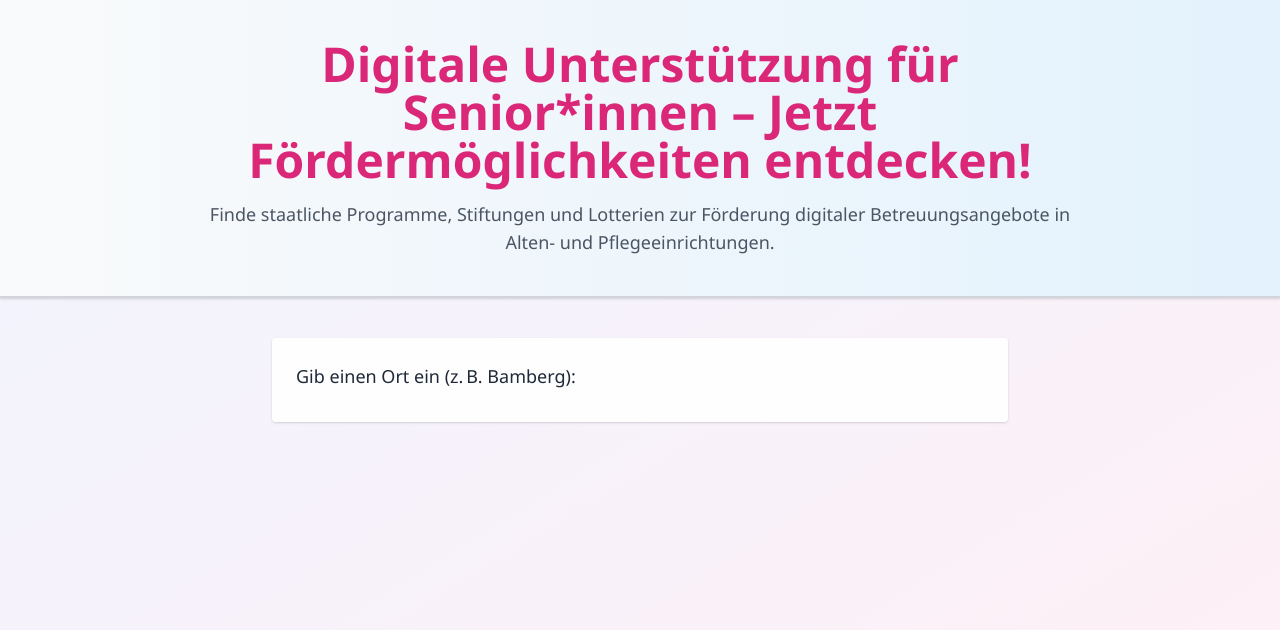
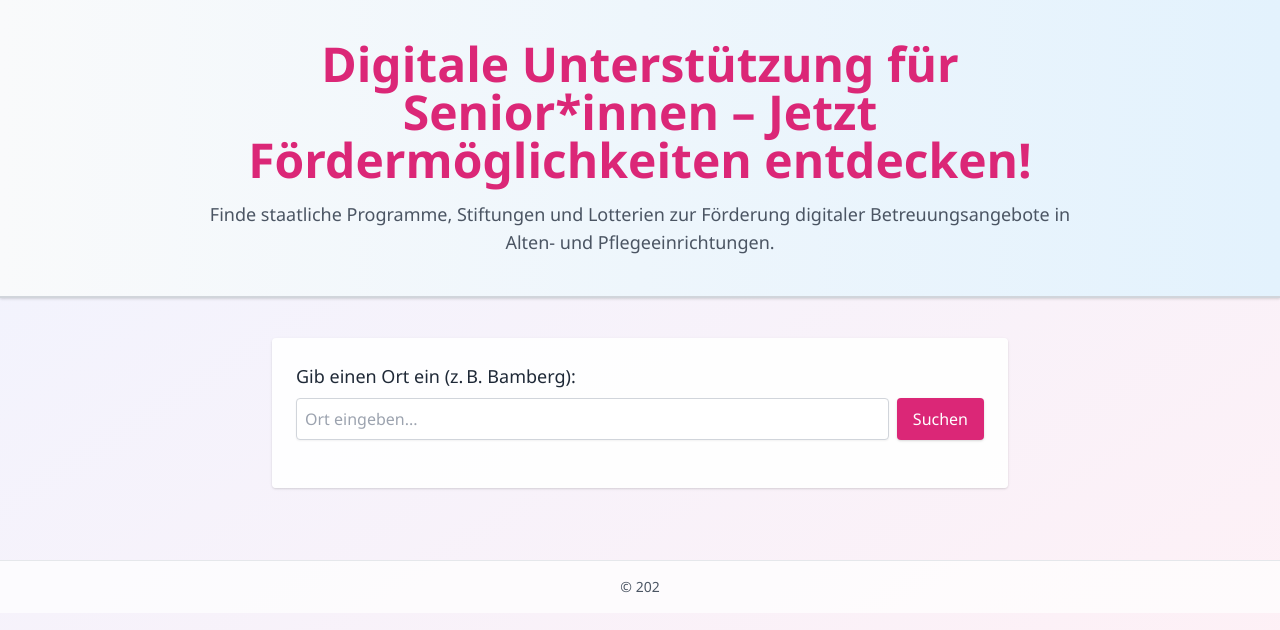
Before and after one commit to zinoswe/Alten-Pflegeheime, a plain HTML site: page index.html in a window 1280 px wide. Drawn offline with nearby package versions, Linux system fonts and the light colour scheme.

Commit message:
Update index.html

```diff
--- a/index.html
+++ b/index.html
@@ -31,4 +31,13 @@
   <main class="max-w-3xl mx-auto py-10 px-4">
     <div class="bg-white bg-opacity-90 p-6 rounded shadow">
       <label for="ort" class="block mb-2 text-lg font-medium">Gib einen Ort ein (z. B. Bamberg):</label>
-      <div class="fle
+      <div class="flex flex-col sm:flex-row gap-2 mb-6">
+        <input id="ort" type="text" placeholder="Ort eingeben..." class="flex-1 p-2 border border-gray-300 rounded shadow-sm" />
+        <button onclick="sucheFoerderungen()" class="bg-pink-600 text-white px-4 py-2 rounded hover:bg-pink-700 shadow">Suchen</button>
+      </div>
+    </div>
+    <div id="ergebnisse" class="space-y-6 mt-8"></div>
+  </main>
+
+  <footer class="text-center text-sm text-gray-600 p-4 border-t bg-white bg-opacity-70">
+    © 202
```
